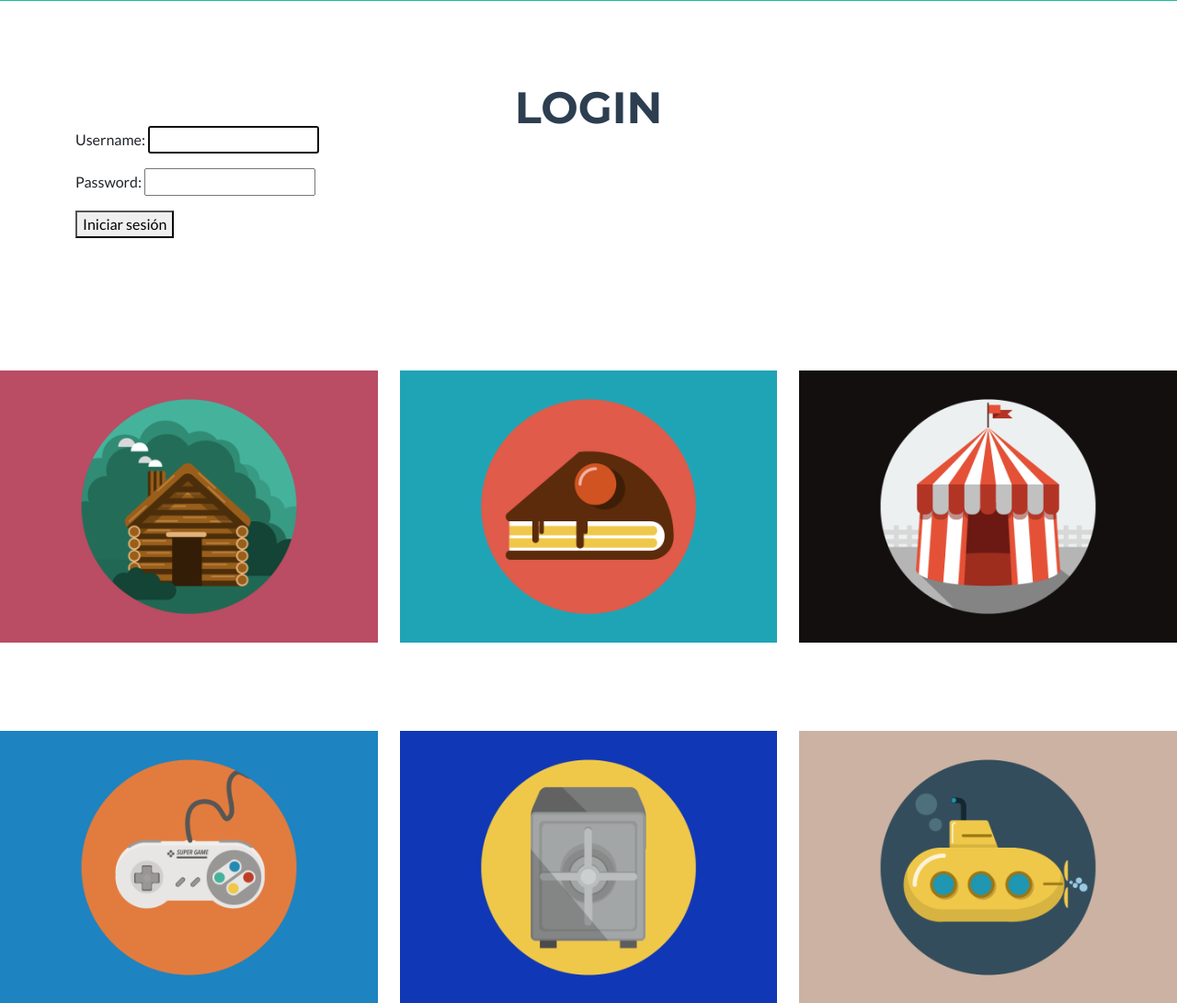
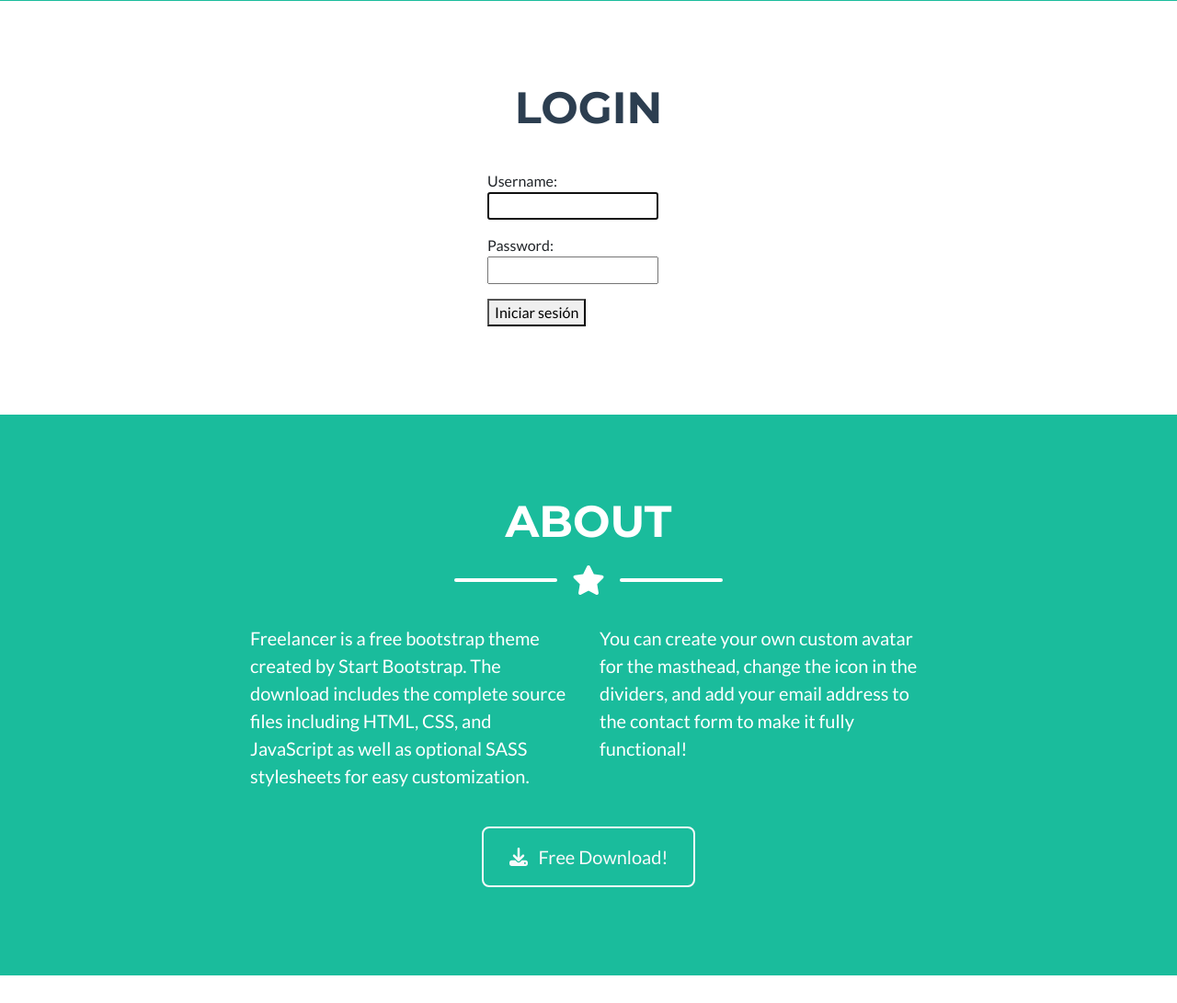
Before and after one commit to M3THA/Entrega_final, a Django app: page /App/login in a window 1280 px wide. Shown: the part 782-1873 px from the top of the page at 92% size. Run offline with Django 4.2, Linux system fonts and the light colour scheme; some libraries are stand-ins or nearby versions.

Commit message:
posicionLogin

```diff
--- a/blogApp/templates/blogApp/login.html
+++ b/blogApp/templates/blogApp/login.html
@@ -5,13 +5,15 @@
 
 {% block contenidoQueCambiara %}
 
-<section class="page-section portfolio" id="portfolio">
+<section  class="page-section portfolio" id="portfolio">
     <div class="container">
         <!-- Portfolio Section Heading-->
-        <h2 class="page-section-heading text-center text-uppercase text-secondary mb-0">Login</h2>
+        <h2 class="page-section-heading text-center text-uppercase text-secondary mb-5">Login</h2>
 
 
-<form action="" method="post">
+
+
+    <form  style="margin: auto; width: 220px;" action="" method="post" >
 
         {% csrf_token %}
 
--- a/blogApp/templates/blogApp/padre.html
+++ b/blogApp/templates/blogApp/padre.html
@@ -70,7 +70,7 @@
                     <div class="divider-custom-icon"><i class="fas fa-star"></i></div>
                     <div class="divider-custom-line"></div>
                 </div>
-                {% endblock %}
+
                 <!-- Portfolio Grid Items-->
                 <div class="row justify-content-center">
                     <!-- Portfolio Item 1-->
@@ -130,6 +130,7 @@
                 </div>
             </div>
         </section>
+        {% endblock %}
         <!-- About Section-->
         <section class="page-section bg-primary text-white mb-0" id="about">
             <div class="container">
```
Also changed, not shown: blogApp/static/blogApp/css/styles.css. Lines whose indentation alone changed are shown as unchanged.
